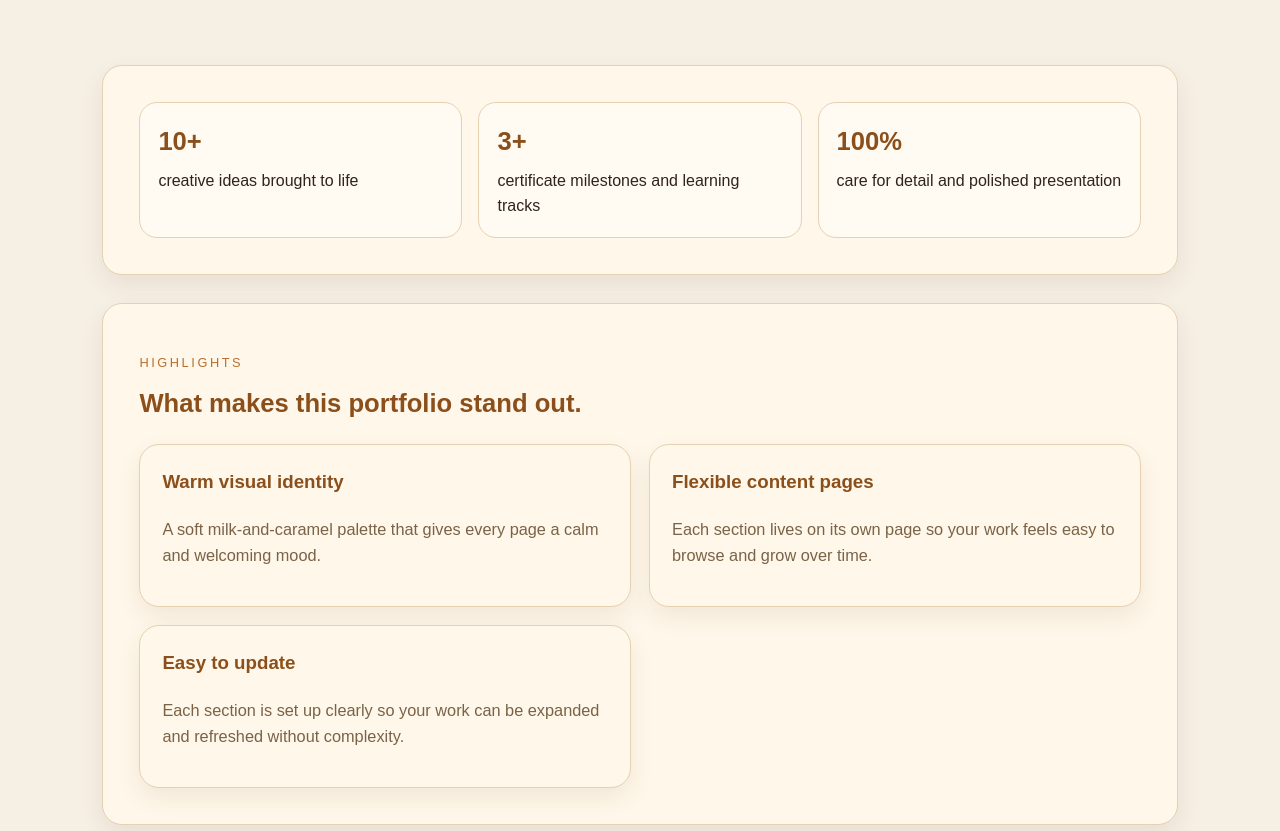
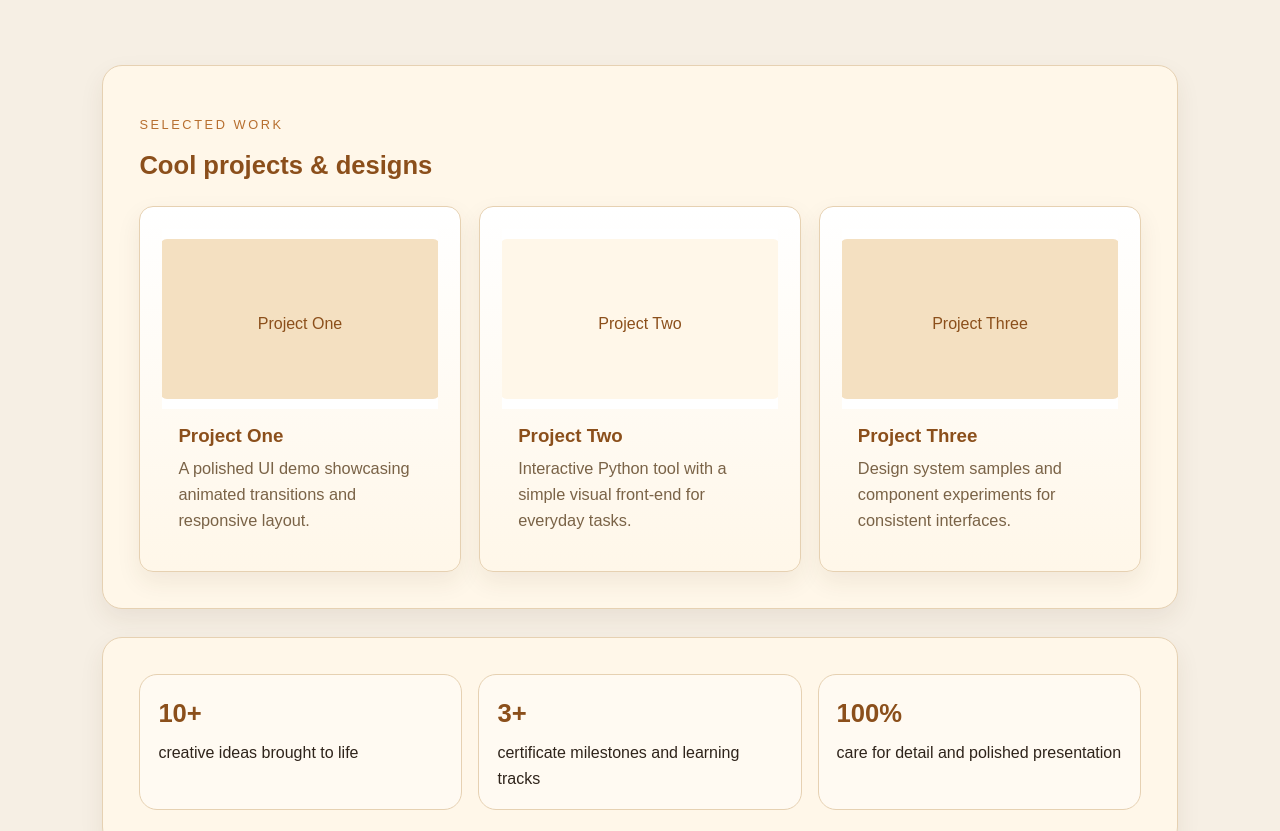
Before and after one commit to muyiwatayo/Python-Tutorial-Class, a plain HTML site: page index.html in a window 1280 px wide. Shown: the part 973-1804 px from the top of the page. Drawn offline with Linux system fonts and the light colour scheme.

Commit message:
Add direct DM placeholders, project cards, and hover styles

```diff
--- a/index.html
+++ b/index.html
@@ -17,13 +17,16 @@
       <a href="contact.html">Contact</a>
     </nav>
     <div class="social-links">
-      <a href="https://wa.me/" aria-label="WhatsApp" title="WhatsApp">
+      <!-- Replace PHONE_NUMBER with your international number (no plus signs), e.g. 15551234567 -->
+      <a href="https://wa.me/PHONE_NUMBER?text=Hi%20Martins" aria-label="WhatsApp" title="WhatsApp">
         <img src="assets/whatsapp.svg" alt="WhatsApp"/>
       </a>
-      <a href="https://facebook.com/" aria-label="Facebook" title="Facebook">
+      <!-- Replace FACEBOOK_ID with your Facebook username or page id -->
+      <a href="https://m.me/FACEBOOK_ID" aria-label="Facebook Messenger" title="Facebook Messenger">
         <img src="assets/facebook.svg" alt="Facebook"/>
       </a>
-      <a href="https://github.com/" aria-label="GitHub" title="GitHub">
+      <!-- Replace GITHUB_USERNAME with your GitHub handle -->
+      <a href="https://github.com/GITHUB_USERNAME" aria-label="GitHub" title="GitHub">
         <img src="assets/github.svg" alt="GitHub"/>
       </a>
     </div>
@@ -53,12 +56,36 @@
           <li>Visual design pieces shaped with care and clarity</li>
         </ul>
       </div>
-      <div class="hero-panel">
-        <img src="assets/profile.svg" alt="Portrait illustration of Martins Odeshina" class="avatar" />
+        <div class="hero-panel">
+        <img src="assets/me.svg" alt="Portrait of Martins Odeshina" class="avatar" />
         <div class="panel-card">
           <h2>Currently exploring</h2>
           <p>Modern web layouts, thoughtful UI details, and practical digital tools that feel effortless.</p>
         </div>
+      </div>
+    </section>
+
+    <section class="section">
+      <div class="section-heading">
+        <p class="eyebrow">Selected Work</p>
+        <h2>Cool projects & designs</h2>
+      </div>
+      <div class="project-grid">
+        <article class="project-card">
+          <img src="assets/project1.svg" alt="Project one"/>
+          <h3>Project One</h3>
+          <p>A polished UI demo showcasing animated transitions and responsive layout.</p>
+        </article>
+        <article class="project-card">
+          <img src="assets/project2.svg" alt="Project two"/>
+          <h3>Project Two</h3>
+          <p>Interactive Python tool with a simple visual front-end for everyday tasks.</p>
+        </article>
+        <article class="project-card">
+          <img src="assets/project3.svg" alt="Project three"/>
+          <h3>Project Three</h3>
+          <p>Design system samples and component experiments for consistent interfaces.</p>
+        </article>
       </div>
     </section>
 
@@ -125,6 +152,7 @@
 
   <footer class="site-footer">
     <p>© 2026 Martins Odeshina. Built with HTML, CSS, and Python.</p>
+    <p>Contact: <a href="tel:PHONE_NUMBER">Phone</a> • <a href="mailto:EMAIL_ADDRESS">Email</a></p>
   </footer>
 </body>
 </html>
--- a/style.css
+++ b/style.css
@@ -421,6 +421,46 @@ main {
 .spin-slow { animation: spin 18s linear infinite; }
 @keyframes spin { from { transform: rotate(0deg);} to { transform: rotate(360deg);} }
 
+/* Pause gallery on hover */
+.rotating-gallery:hover img { animation-play-state: paused; }
+
+/* Project cards */
+.project-grid {
+  display: grid;
+  grid-template-columns: repeat(3, 1fr);
+  gap: 18px;
+  margin-top: 20px;
+}
+.project-card {
+  border-radius: 14px;
+  overflow: hidden;
+  background: linear-gradient(180deg, #fff, #fff7e9);
+  border: 1px solid #e6d1b2;
+  transition: transform 260ms ease, box-shadow 260ms ease;
+}
+.project-card img {
+  width: 100%;
+  height: 180px;
+  object-fit: cover;
+  display: block;
+}
+.project-card h3 {
+  margin: 12px 16px 4px;
+  color: #8b4f1b;
+}
+.project-card p {
+  margin: 0 16px 16px;
+  color: #7a6347;
+}
+.project-card:hover {
+  transform: translateY(-8px) scale(1.02);
+  box-shadow: 0 18px 40px rgba(80,50,20,0.12);
+}
+
+@media (max-width: 900px) {
+  .project-grid { grid-template-columns: 1fr; }
+}
+
 @media (max-width: 900px) {
   .hero,
   .about-grid,
```
Also changed, not shown: assets/me.svg (added), assets/project1.svg (added), assets/project2.svg (added), assets/project3.svg (added).
